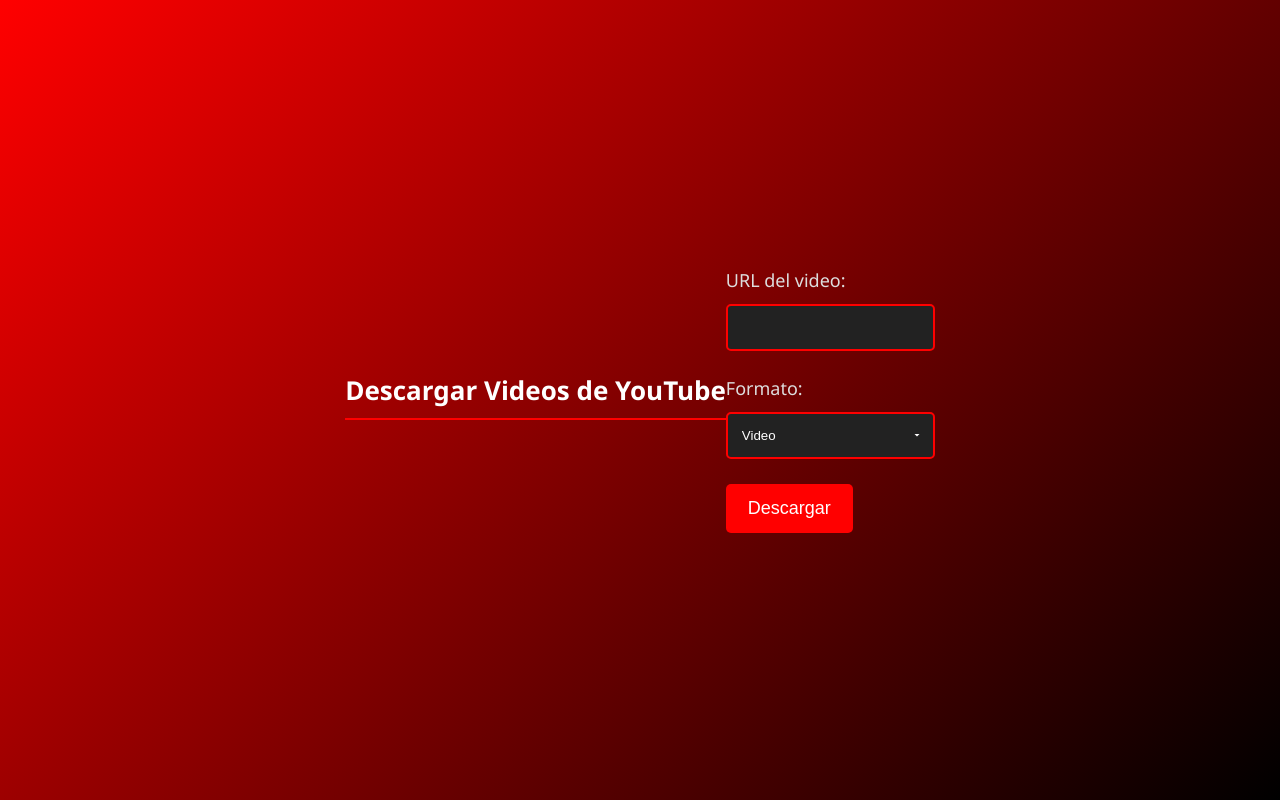
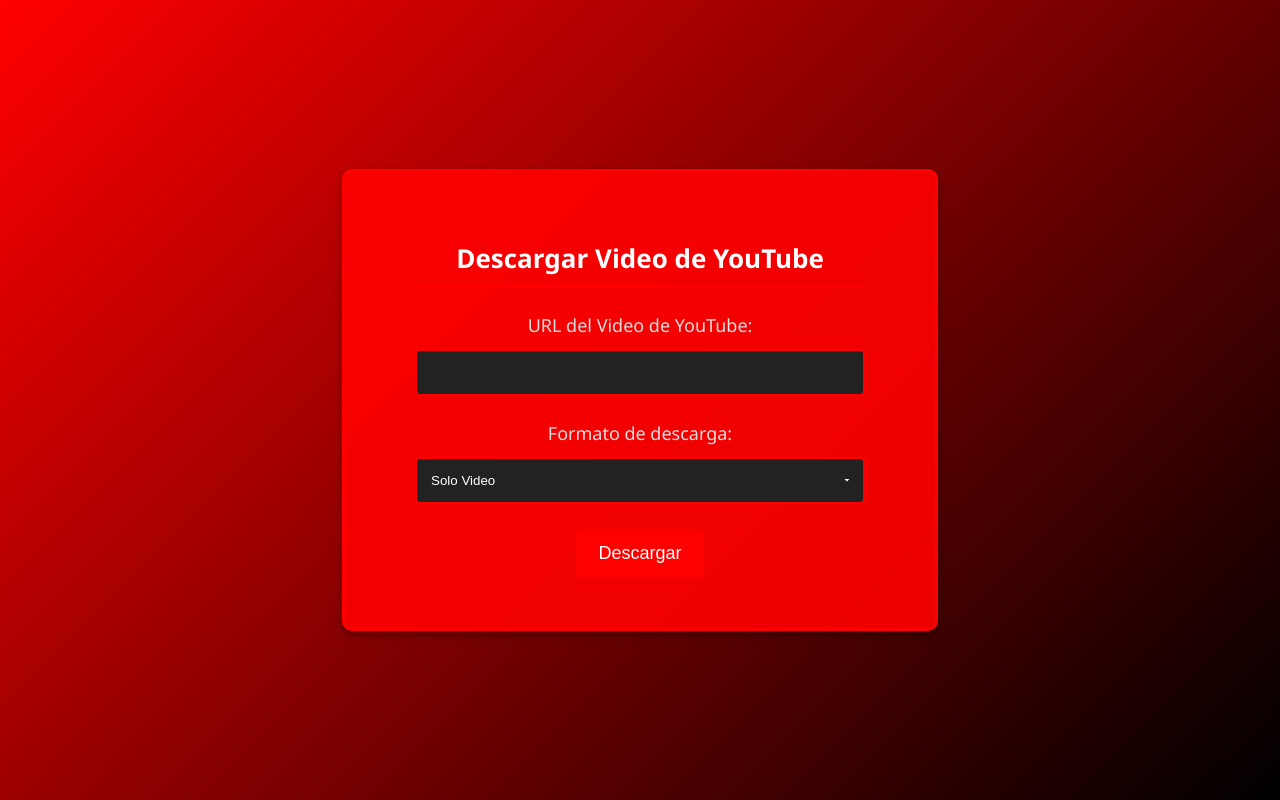
Before and after one commit to Mateo2208/DOWNLOADER-YT, a Flask app: page / in a window 1280 px wide. Run offline with Flask 3, Linux system fonts and the light colour scheme.

Commit message:
Update index.html

```diff
--- a/templates/index.html
+++ b/templates/index.html
@@ -1,32 +1,28 @@
 <!DOCTYPE html>
-<html lang="en">
+<html>
 <head>
-    <meta charset="UTF-8">
-    <meta name="viewport" content="width=device-width, initial-scale=1, shrink-to-fit=no">
-    <title>Descargar Videos de YouTube</title>
-    <!-- Custom CSS -->
-    <link rel="stylesheet" href="{{ url_for('static', filename='css/styles.css') }}">
+    <title>Descargar Video de YouTube</title>
+    <link rel="stylesheet" type="text/css" href="{{ url_for('static', filename='css/styles.css') }}">
 </head>
 <body>
     <div class="container">
-        <h1 class="mt-5">Descargar Videos de YouTube</h1>
-        <form action="/Downloads" method="post" class="mt-4">
-            <div class="form-group">
-                <label for="url">URL del video:</label>
-                <input type="text" id="url" name="url" class="form-control" required>
-            </div>
-            <div class="form-group">
-                <label for="format">Formato:</label>
-                <select id="format" name="format" class="form-control">
-                    <option value="video">Video</option>
-                    <option value="audio">Audio</option>
-                    <option value="both">Ambos</option>
+        <div class="card">
+            <h1>Descargar Video de YouTube</h1>
+            <form action="/Downloads" method="post">
+                <label for="url">URL del Video de YouTube:</label>
+                <input type="text" id="url" name="url" required>
+
+                <label for="format">Formato de descarga:</label>
+                <select id="format" name="format" required>
+                    <option value="video">Solo Video</option>
+                    <option value="audio">Solo Audio</option>
+                    <option value="both">Video y Audio</option>
                 </select>
-            </div>
-            <button type="submit" class="btn btn-primary">Descargar</button>
-        </form>
+
+                <button type="submit">Descargar</button>
+            </form>
+        </div>
     </div>
-    <!-- Custom JS -->
     <script src="{{ url_for('static', filename='js/scripts.js') }}"></script>
 </body>
 </html>
```
